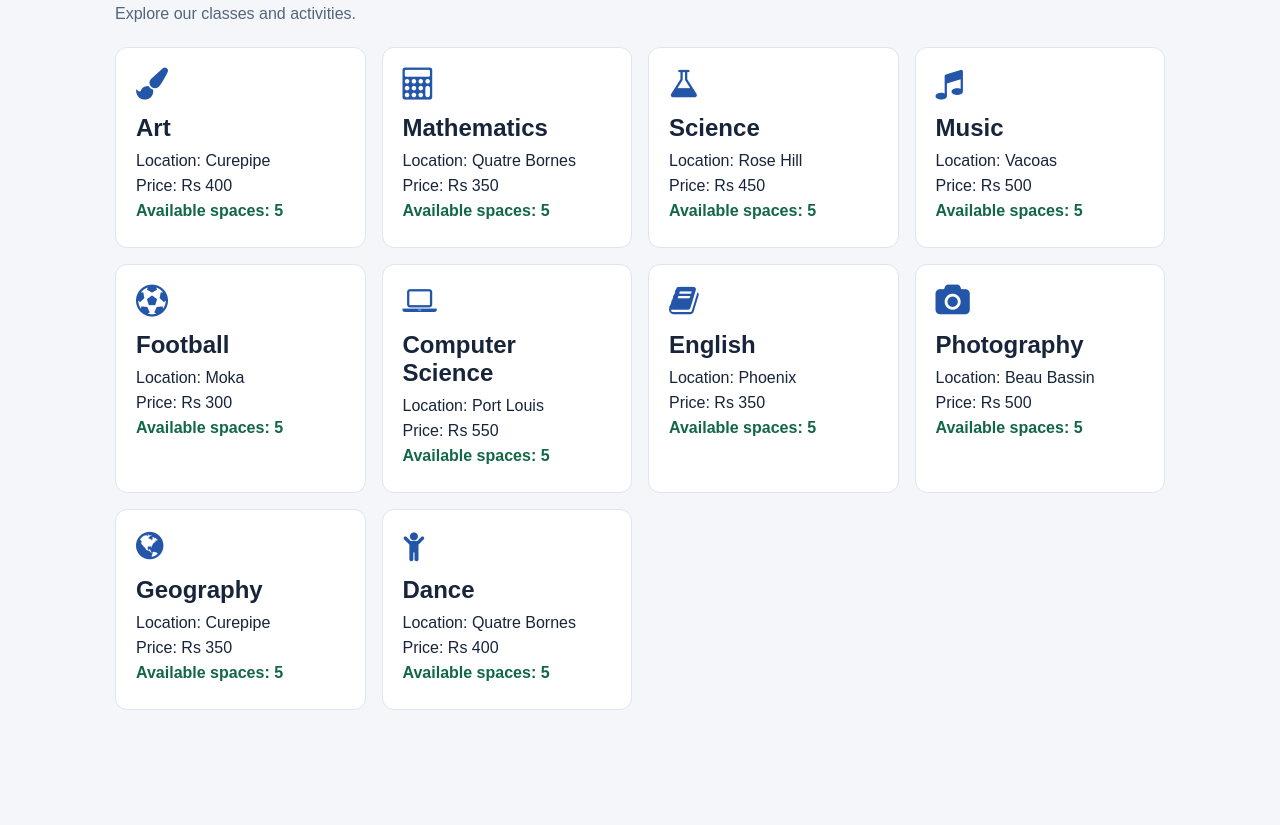
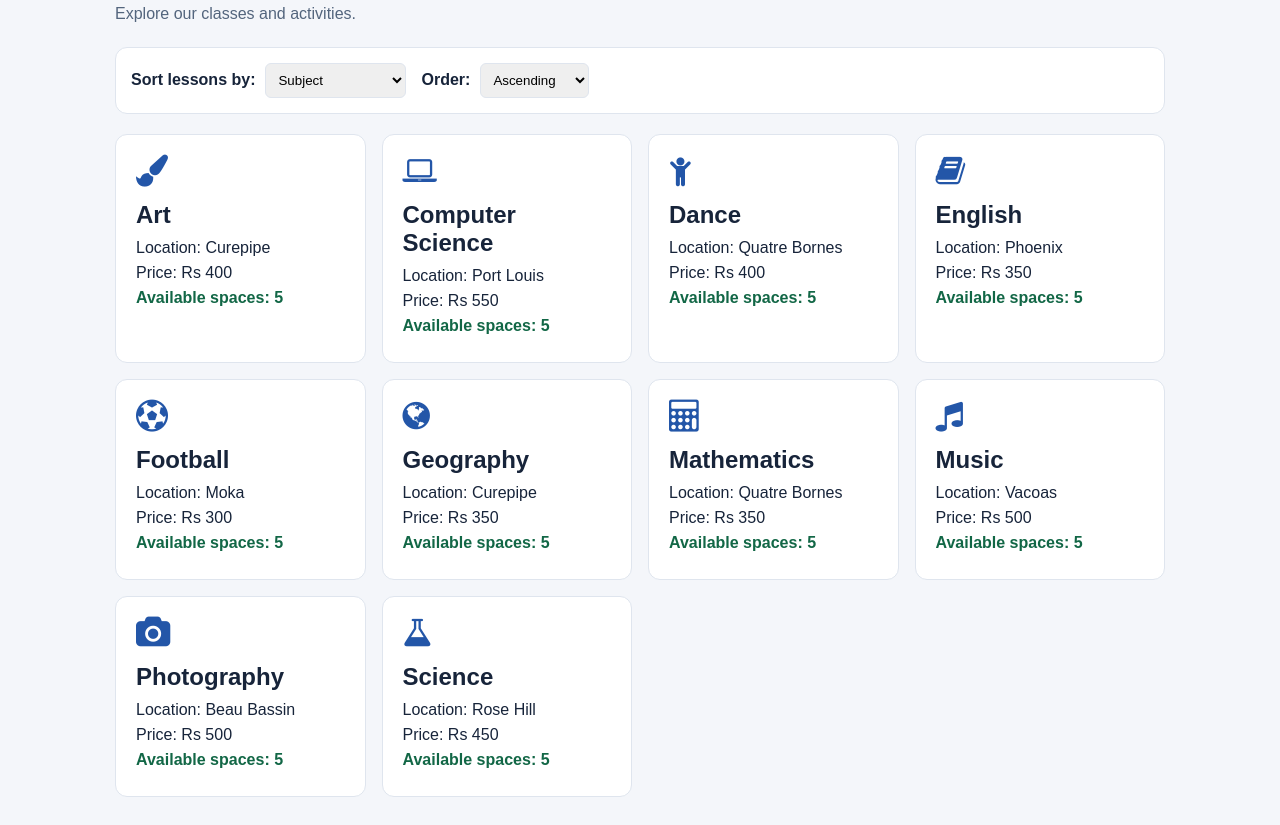
Before and after one commit to pranaypoheithh-22/CST3144-After-School-Activities-Frontend, a plain HTML site: page index.html in a window 1280 px wide. Shown: the part 89-914 px from the top of the page. Before the commit the page ends 827 px from the top, so only its background shows below. Drawn offline with nearby package versions, Linux system fonts and the light colour scheme.

Commit message:
Add lesson sorting by subject location price and spaces

```diff
--- a/index.html
+++ b/index.html
@@ -76,7 +76,25 @@
             font-weight: bold;
             color: #126746;
         }
+        .sorting-controls {
+          background: white;
+          padding: 15px;
+          margin-bottom: 20px;
+          border: 1px solid #dfe5ee;
+          border-radius: 12px;
+        }
 
+        .sorting-controls label {
+         margin-right: 10px;
+         font-weight: bold;
+        }
+
+        .sorting-controls select {
+          padding: 8px;
+          margin-right: 15px;
+          border: 1px solid #dfe5ee;
+          border-radius: 6px;
+        }
     </style>
 
 </head>
@@ -93,13 +111,32 @@
                 Explore our classes and activities.
             </p>
         </header>
+        <!-- Sorting controls -->
+        <div class="sorting-controls">
+          <label for="sortBy">Sort lessons by:</label>
+
+          <select id="sortBy" v-model="sortBy">
+           <option value="subject">Subject</option>
+           <option value="location">Location</option>
+           <option value="price">Price</option>
+           <option value="spaces">Available Spaces</option>
+          </select>
+
+          <label for="sortOrder">Order:</label>
+
+          <select id="sortOrder" v-model="sortOrder">
+           <option value="asc">Ascending</option>
+           <option value="desc">Descending</option>
+         </select>
+</div>
+
 
         <!-- Display all lessons using v-for -->
         <main class="lesson-grid">
 
             <article
                 class="lesson-card"
-                v-for="lesson in lessons"
+                v-for="lesson in sortedLessons"
                 v-bind:key="lesson.id">
 
                 <!-- Lesson icon -->
@@ -144,6 +181,8 @@
             data() {
 
                 return {
+                  sortBy: "subject",
+                  sortOrder: "asc",
 
                     // Array containing all lessons
                     lessons: [
@@ -239,13 +278,43 @@
                         }
 
                     ]
+                };
+            },
 
-                };
+         // Automatically sort lessons when a dropdown changes
+            computed: {
+                sortedLessons() {
 
+                    return [...this.lessons].sort((a, b) => {
+
+                        let result;
+
+                        // Sort text alphabetically
+                        if (this.sortBy === "subject" ||
+                            this.sortBy === "location") {
+
+                            result = a[this.sortBy].localeCompare(
+                                b[this.sortBy]
+                            );
+
+                        } else {
+
+                            // Sort price and spaces numerically
+                            result = a[this.sortBy] - b[this.sortBy];
+
+                        }
+
+                        // Apply ascending or descending order
+                        return this.sortOrder === "asc"
+                            ? result
+                            : -result;
+
+                    });
+
+                }
             }
 
         });
-
         // Connect Vue to the HTML element
         app.mount("#app");
 
```
